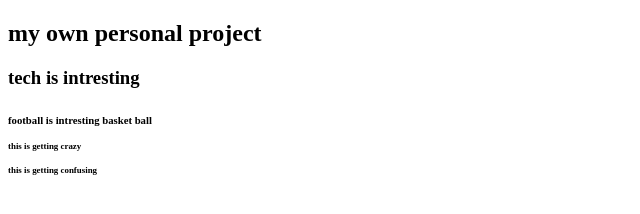
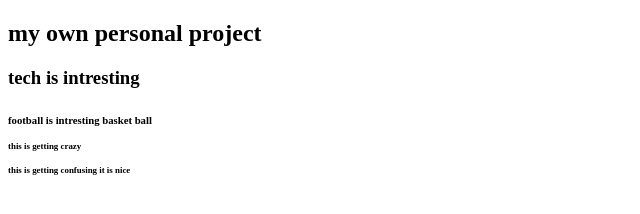
Before and after one commit to justaustinm/second-project, a plain HTML site: page index.html in a window 1280 px wide. Shown: the full height of the page, 0-640 px from the left. Drawn offline with Linux system fonts and the light colour scheme.

Commit message:
it is nice

```diff
--- a/index.html
+++ b/index.html
@@ -12,6 +12,7 @@
           <h7>basket ball
          <h5>this is getting crazy
           <h5>this is getting confusing
+           <h7>it is nice
             </h4>
         </h3>
     </h2>
```
